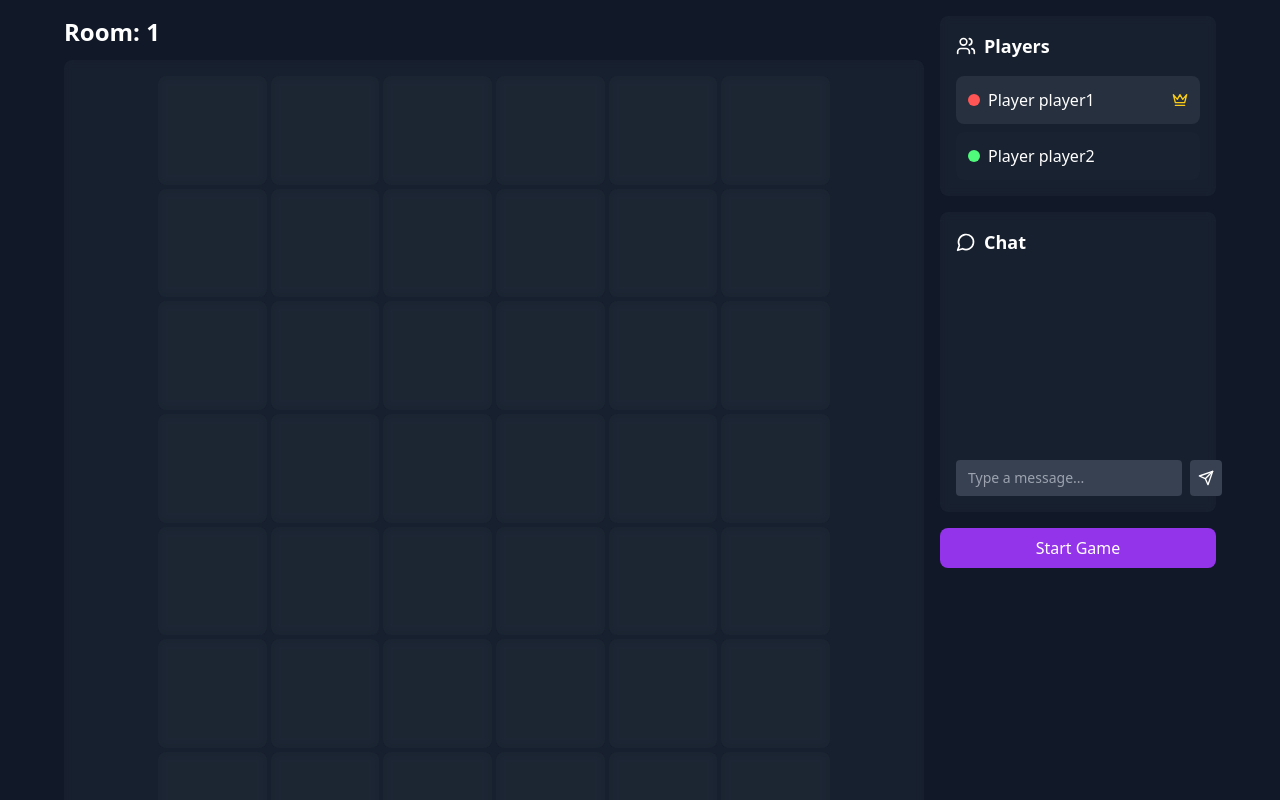
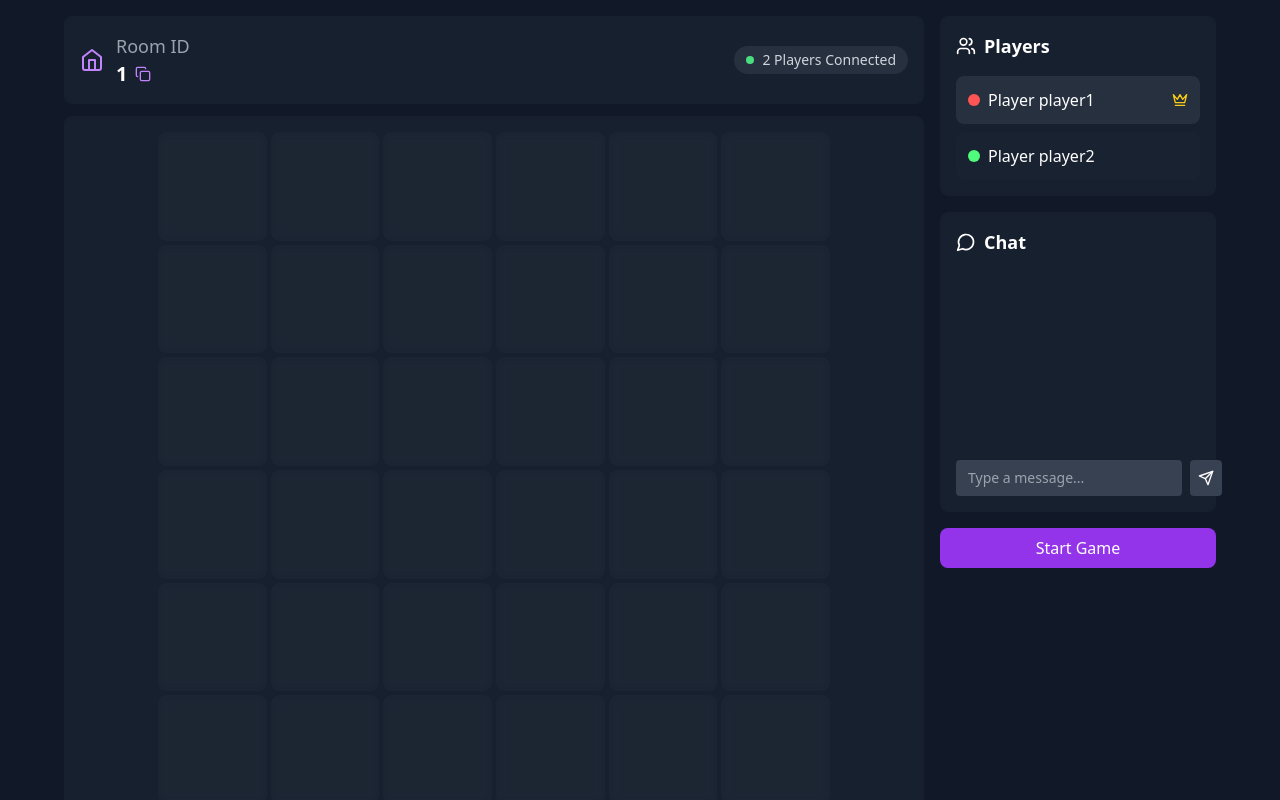
Before and after one commit to zengarv/Chain-Reaction, a React (Vite) app: page /room/1 in a window 1280 px wide. Shown: the top 800 px of the page. Built offline with nearby package versions, Linux system fonts and the light colour scheme.

Commit message:
Added a header to GameRoom

```diff
--- a/src/components/GameRoom.tsx
+++ b/src/components/GameRoom.tsx
@@ -1,6 +1,7 @@
 import React, { useState, useEffect } from 'react';
 import { useParams, useLocation } from 'react-router-dom';
 import { motion, AnimatePresence } from 'framer-motion';
+import { Home, Copy, Check } from 'lucide-react';
 import GameBoard from './GameBoard';
 import PlayersList from './PlayersList';
 import ChatWindow from './ChatWindow';
@@ -20,6 +21,7 @@ const GameRoom: React.FC = () => {
   const [isExploding, setIsExploding] = useState(false);
   const [gameStarted, setGameStarted] = useState(false);
   const [messages, setMessages] = useState<Message[]>([]);
+  const [copied, setCopied] = useState(false);
 
   const playerColors: Record<string, string> = {
     'player1': '#FF5555',
@@ -144,6 +146,12 @@ const GameRoom: React.FC = () => {
     );
   }
 
+  const copyRoomId = () => {
+    navigator.clipboard.writeText(roomId || '');
+    setCopied(true);
+    setTimeout(() => setCopied(false), 2000);
+  };
+
   const containerVariants = {
     hidden: { opacity: 0 },
     visible: {
@@ -175,13 +183,53 @@ const GameRoom: React.FC = () => {
           className="lg:col-span-3"
           variants={itemVariants}
         >
-          <motion.h2
-            className="text-2xl font-bold text-white mb-3"
-            whileHover={{ x: 5 }}
+          <motion.div
+            className="bg-gray-800/50 backdrop-blur-sm rounded-lg p-4 mb-3"
+            whileHover={{ scale: 1.01 }}
             transition={{ type: "spring", stiffness: 300 }}
           >
-            Room: {roomId}
-          </motion.h2>
+            <div className="flex items-center justify-between">
+              <div className="flex items-center space-x-3">
+                <motion.div
+                  whileHover={{ rotate: 15, scale: 1.1 }}
+                  transition={{ type: "spring", stiffness: 400 }}
+                >
+                  <Home className="w-6 h-6 text-purple-400" />
+                </motion.div>
+                <div>
+                  <h2 className="text-lg text-gray-400 font-medium">Room ID</h2>
+                  <motion.div
+                    className="flex items-center space-x-2"
+                    whileHover={{ x: 5 }}
+                  >
+                    <span className="text-xl font-bold text-white">{roomId}</span>
+                    <motion.button
+                      onClick={copyRoomId}
+                      whileHover={{ scale: 1.1 }}
+                      whileTap={{ scale: 0.9 }}
+                      className="text-purple-400 hover:text-purple-300 transition-colors"
+                    >
+                      {copied ? (
+                        <Check className="w-4 h-4" />
+                      ) : (
+                        <Copy className="w-4 h-4" />
+                      )}
+                    </motion.button>
+                  </motion.div>
+                </div>
+              </div>
+
+              <motion.div
+                className="hidden md:flex items-center space-x-2 bg-gray-700/50 px-3 py-1 rounded-full"
+                whileHover={{ scale: 1.05 }}
+              >
+                <div className="w-2 h-2 bg-green-400 rounded-full" />
+                <span className="text-sm text-gray-300">
+                  {players.length} Players Connected
+                </span>
+              </motion.div>
+            </div>
+          </motion.div>
 
           <motion.div
             className="bg-gray-800/50 backdrop-blur-sm rounded-lg p-3 lg:p-4 flex items-center justify-center"
@@ -209,29 +257,17 @@ const GameRoom: React.FC = () => {
           className="space-y-3 lg:space-y-4"
           variants={itemVariants}
         >
-          <motion.div
-            variants={itemVariants}
-            initial="hidden"
-            animate="visible"
-          >
           <PlayersList
             players={players}
             currentPlayer={currentPlayer}
             playerColors={playerColors}
           />
-          </motion.div>
 
-          <motion.div
-            variants={itemVariants}
-            initial="hidden"
-            animate="visible"
-          >
           <ChatWindow
             messages={messages}
             playerColors={playerColors}
             onSendMessage={handleSendMessage}
           />
-          </motion.div>
 
           <AnimatePresence>
             {!gameStarted && players.find(p => p.id === currentPlayer)?.isAdmin && (
```
Lines whose indentation alone changed are shown as unchanged.
